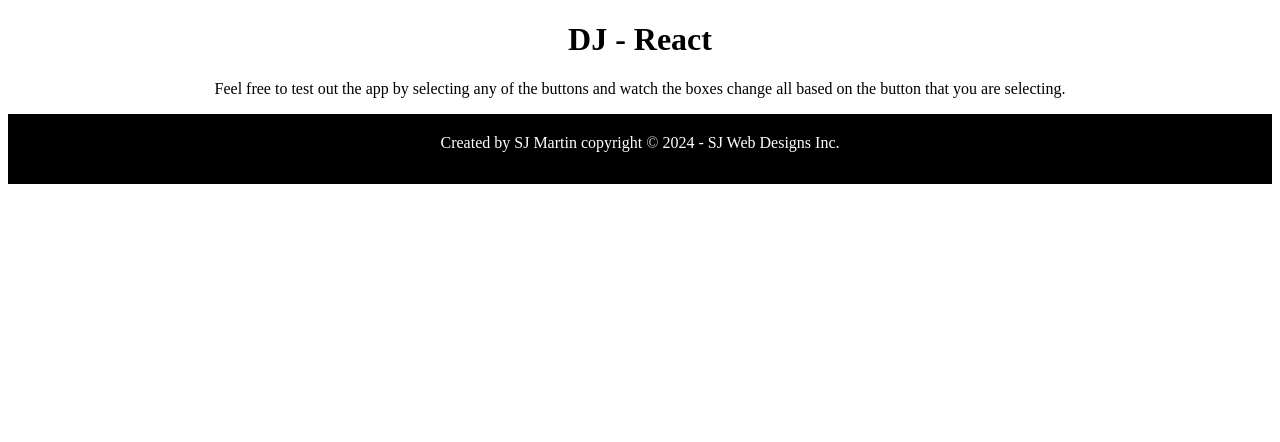
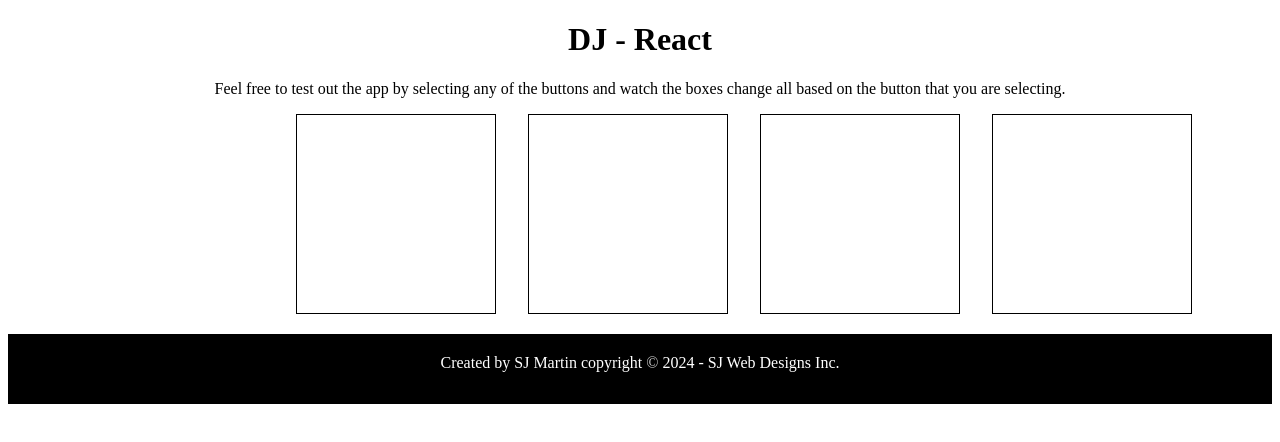
Before and after one commit to Coding-Cowboy74/developments, a React (Vite) app in the folder exercises/Level-03/DJ-React/: page / in a window 1280 px wide. Shown: the top 442 px of the page. Built offline with nearby package versions, Linux system fonts and the light colour scheme.

Commit message:
updated the project with the margins of the boxes being displayed and the margin between the boxes. Also set the state of the project with an array with all white options

```diff
--- a/exercises/Level-03/DJ-React/src/App.jsx
+++ b/exercises/Level-03/DJ-React/src/App.jsx
@@ -1,9 +1,9 @@
 import { useState } from 'react'
-
+import Box from './components/box'
 
 function App() {
-const colorsList = ["white", "white", "white", "white"]
-const [color, setColors] = useState(colorsList)
+
+const [color, setColors] = useState(["white", "white", "white", "white"])
 
   return (
     <div>
@@ -13,6 +13,14 @@ const [color, setColors] = useState(colorsList)
         that you are selecting.
       </p>
 
+      <div className='boxes'>
+        <Box />
+        <Box />
+        <Box />
+        <Box />
+      </div>
+
+
       <p className='footerStyle'>
         Created by SJ Martin copyright <span className='copyright'>&copy;</span> 2024 - SJ Web Designs Inc.
       </p>
--- a/exercises/Level-03/DJ-React/src/index.css
+++ b/exercises/Level-03/DJ-React/src/index.css
@@ -29,4 +29,10 @@ h1 {
     width: 200px;
     height: 200px;
     border: 1px solid #000;
+    display: inline-block;
+    margin-left: 2rem;
 }
+
+.boxes {
+    margin-left: 16rem;
+}
```
